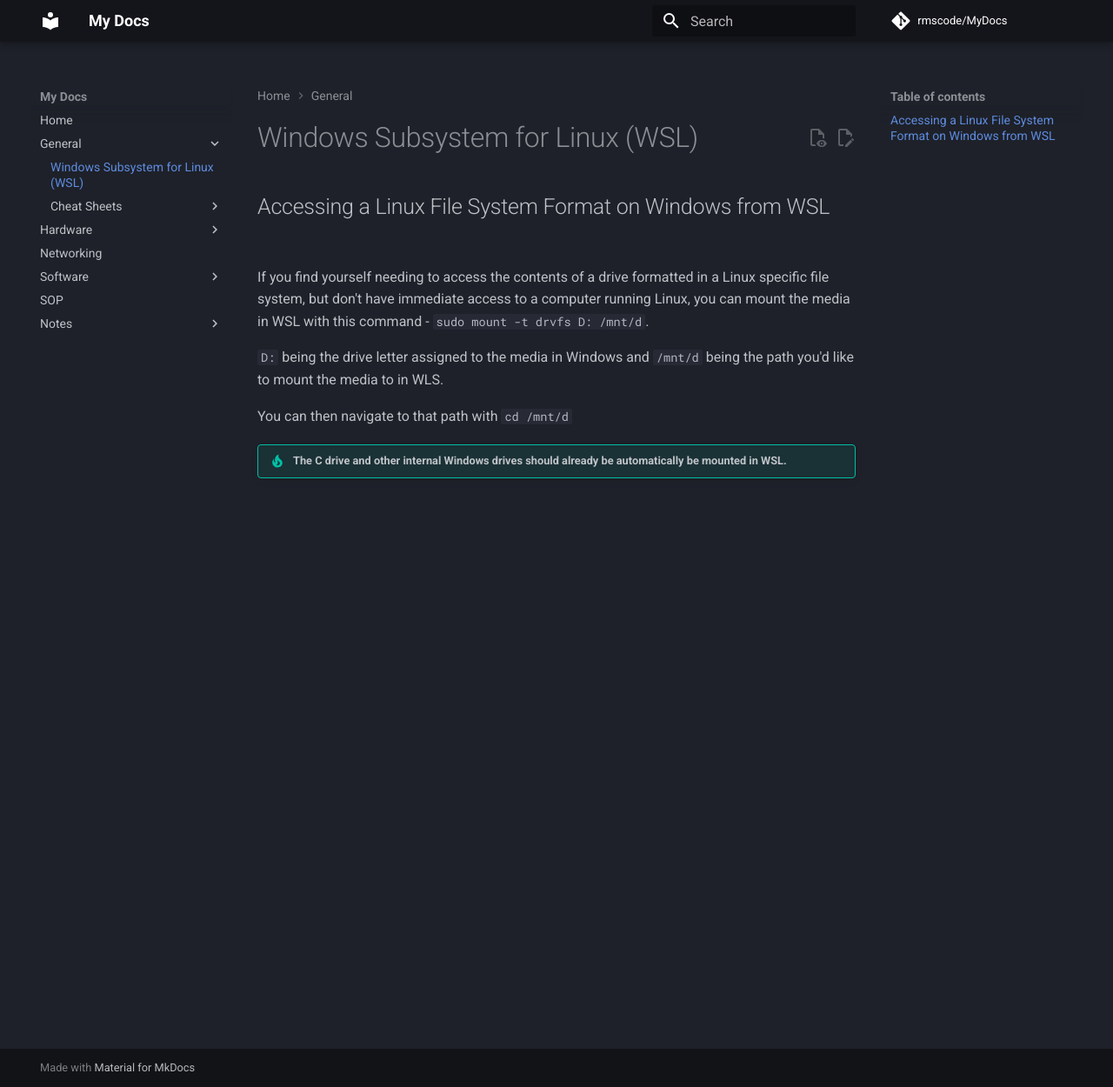
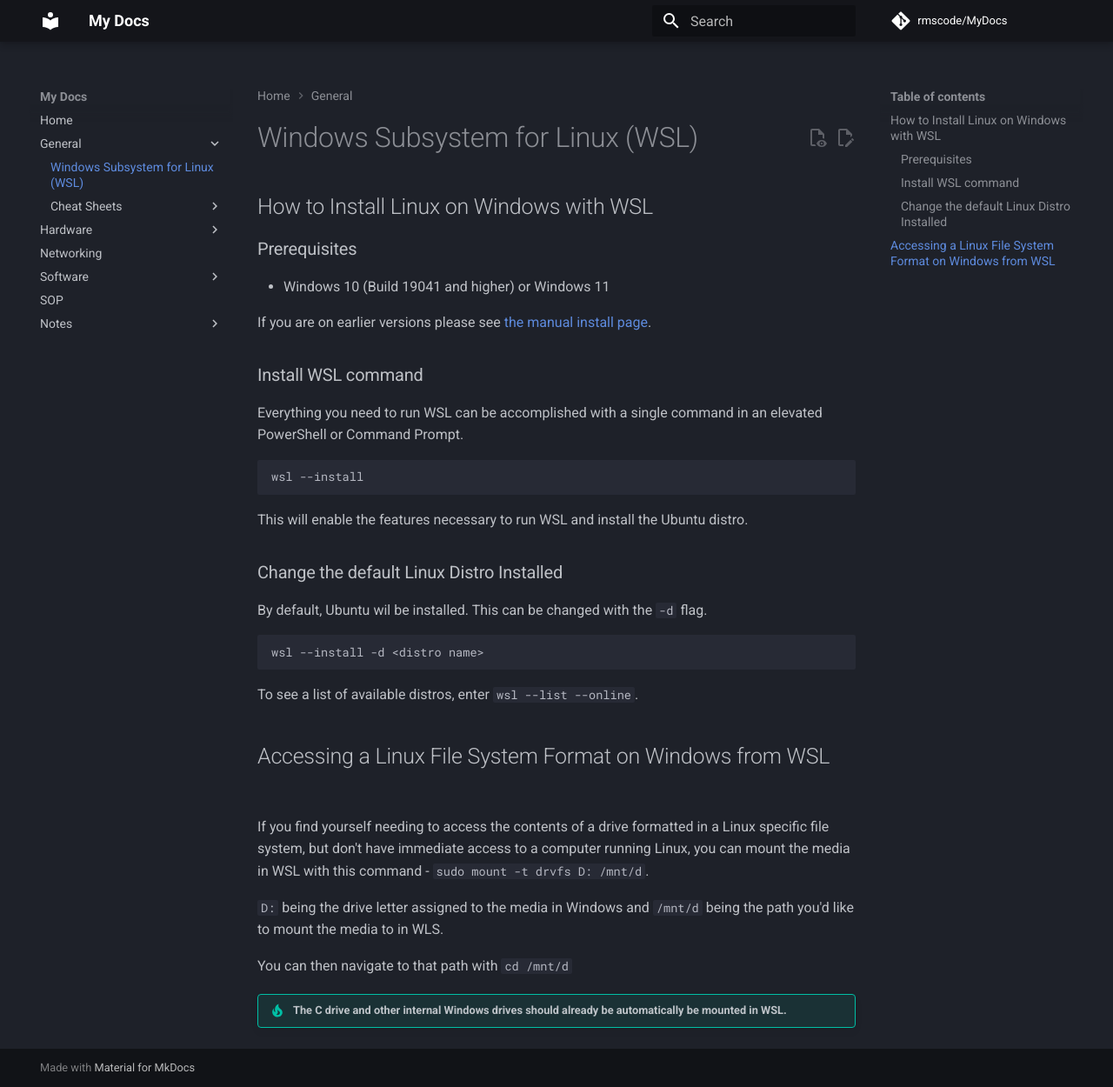
Before and after one commit to rmscode/binary-garden, an MkDocs documentation site: the page built from docs/general/wsl.md, in a window 1280 px wide and 1250 px high. Shown: the whole window at 87% size. Built offline with MkDocs 1.6.1 and Material for MkDocs 9.7.7, drawn with Linux system fonts in a browser that asks for light colours; comment, search, counter and statistics services are not loaded.

Commit message:
Update wsl.md

````diff
--- a/docs/general/wsl.md
+++ b/docs/general/wsl.md
@@ -1,4 +1,32 @@
 # Windows Subsystem for Linux (WSL)
+
+## How to Install Linux on Windows with WSL
+
+### Prerequisites
+
+- Windows 10 (Build 19041 and higher) or Windows 11
+
+If you are on earlier versions please see [the manual install page](https://learn.microsoft.com/en-us/windows/wsl/install-manual).
+
+### Install WSL command
+
+Everything you need to run WSL can be accomplished with a single command in an elevated PowerShell or Command Prompt.
+
+```ps
+wsl --install
+```
+
+This will enable the features necessary to run WSL and install the Ubuntu distro.
+
+### Change the default Linux Distro Installed
+
+By default, Ubuntu wil be installed. This can be changed with the `-d` flag.
+
+```ps
+wsl --install -d <distro name>
+```
+
+To see a list of available distros, enter `wsl --list --online`.
 
 ## Accessing a Linux File System Format on Windows from WSL
 
````
